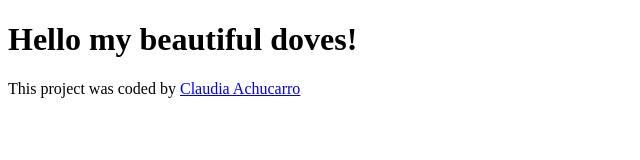
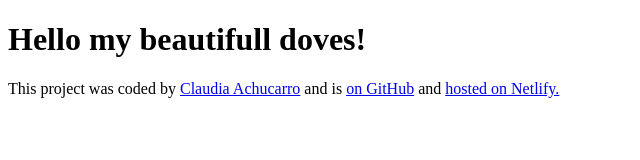
Before and after one commit to achucarrob/weather-channel, a plain HTML site: page index.html in a window 1280 px wide. Shown: the whole page, without its empty margins (0-640 px from the left). Drawn offline with Linux system fonts and the light colour scheme.

Commit message:
added links to the footer

```diff
--- a/index.html
+++ b/index.html
@@ -6,19 +6,21 @@
     <title>Weather Chanel</title>
   </head>
   <body>
-    <h1>Hello my beautiful doves!</h1>
+    <h1>Hello my beautifull doves!</h1>
     <footer>
       <p>
         This project was coded by
         <a href="https://github.com/achucarrob" target="_blank"
           >Claudia Achucarro</a
         >
-        <!-- and is -->
-        <!-- <a href="https://github.com/achucarrob/weather-app" target="_blank">
-            on GitHub</a> -->
-        <!-- and -->
-        <!-- <a href="https://brilliant-kelpie-ad3e1c.netlify.app/" target="_blank"
-            >hosted on Netlify.</a> -->
+        and is
+        <a href="https://github.com/achucarrob/weather-channel" target="_blank">
+          on GitHub</a
+        >
+        and
+        <a href="https://all-weather-related.netlify.app/" target="_blank"
+          >hosted on Netlify.</a
+        >
       </p>
     </footer>
   </body>
```
